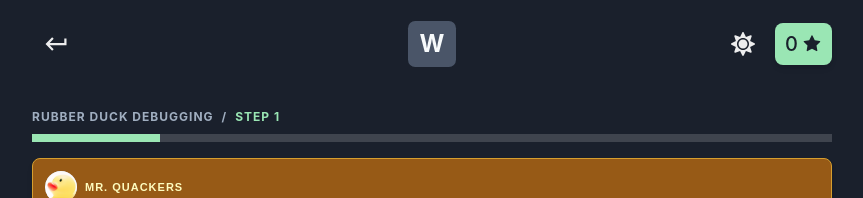
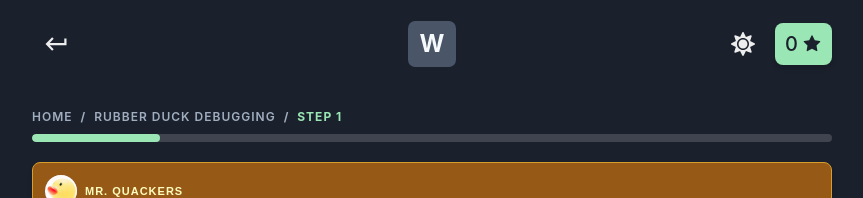
Before and after one commit to Philosocode/workflows, a React (Create React App) app: page /duck-debug/1 in a window 1280 px wide. Shown: the top 198 px of the page, without its empty margins (208-1071 px from the left). Built offline with nearby package versions, Linux system fonts and the light colour scheme; what react-mde, showdown would draw is missing.

Commit message:
Use custom breadcrumbs component

```diff
--- a/src/shared/components/breadcrumbs.component.tsx
+++ b/src/shared/components/breadcrumbs.component.tsx
@@ -1,11 +1,8 @@
-import {
-  Breadcrumb,
-  BreadcrumbItem,
-  BreadcrumbLink,
-  useColorModeValue,
-} from "@chakra-ui/react";
-import { Link } from "react-router-dom";
+import { Box, useColorModeValue, Link, Text } from "@chakra-ui/react";
 import { theme } from "shared/styles/theme";
+
+import { Link as RRLink } from "react-router-dom";
+import { ChevronRightIcon } from "@chakra-ui/icons";
 
 export interface IBreadcrumbLink {
   to: string;
@@ -18,30 +15,44 @@ interface IProps {
 export function Breadcrumbs(props: IProps) {
   const textColor = useColorModeValue("gray.500", "gray.400");
   const activeLinkColor = useColorModeValue("green.500", "green.200");
+  const defaultFontWeight = "semibold";
 
   return (
-    <Breadcrumb
+    <Box
+      d="flex"
+      textColor={textColor}
       fontSize="xs"
+      fontWeight={defaultFontWeight}
       mb={2}
-      textColor={textColor}
       sx={theme.typography.condensed}
     >
+      <Link as={RRLink} to="/" fontWeight={defaultFontWeight}>
+        Home
+      </Link>
+      <Separator />
       {props.breadcrumbLinks.map((link, index) => {
         const isLast = index === props.breadcrumbLinks.length - 1;
 
         return (
-          <BreadcrumbItem>
-            <BreadcrumbLink
-              as={Link}
-              to={link.to}
-              textColor={isLast ? activeLinkColor : ""}
-              fontWeight={isLast ? "bold" : ""}
+          <>
+            <Text
+              color={isLast ? activeLinkColor : ""}
+              fontWeight={isLast ? "bold" : defaultFontWeight}
             >
               {link.text}
-            </BreadcrumbLink>
-          </BreadcrumbItem>
+            </Text>
+            {!isLast && <Separator />}
+          </>
         );
       })}
-    </Breadcrumb>
+    </Box>
   );
 }
+
+function Separator() {
+  return (
+    <Box d="inline-block" mx={2}>
+      /
+    </Box>
+  );
+}
--- a/src/shared/components/progress-bar.component.tsx
+++ b/src/shared/components/progress-bar.component.tsx
@@ -7,5 +7,13 @@ interface IProps extends ProgressProps {
 export function ProgressBar(props: IProps) {
   const value = Math.floor((props.currentValue / props.maxValue) * 100);
 
-  return <Progress value={value} colorScheme="green" size="sm" {...props} />;
+  return (
+    <Progress
+      value={value}
+      colorScheme="green"
+      size="sm"
+      borderRadius="3xl"
+      {...props}
+    />
+  );
 }
--- a/src/shared/components/step/workflow-step.component.tsx
+++ b/src/shared/components/step/workflow-step.component.tsx
@@ -62,7 +62,7 @@ export function WorkflowStep(props: IWorkflowStepProps) {
         <ProgressBar
           currentValue={props.progress.currentValue}
           maxValue={props.progress.maxValue}
-          mb={4}
+          mb={{ base: 3, md: 5 }}
         />
       )}
       <Message {...props.messageProps}>{props.message}</Message>
```
